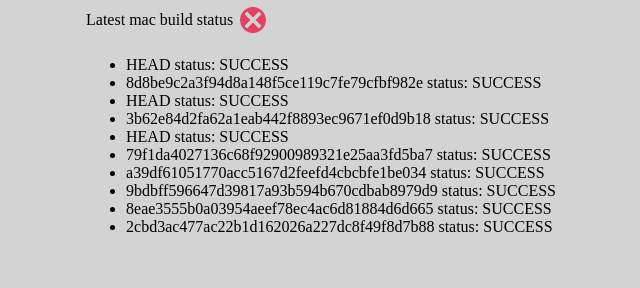
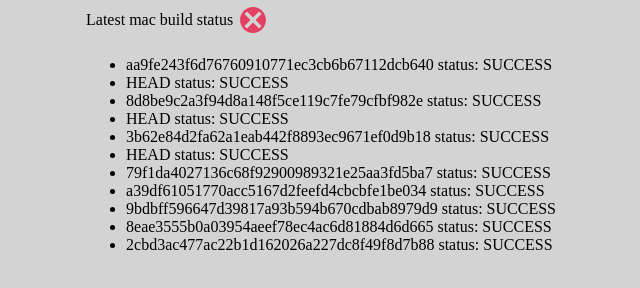
Before and after one commit to robotmorgan/robotmorgan.github.io, a plain HTML site: page index.html in a window 1280 px wide. Shown: the whole page, without its empty margins (319-959 px from the left). Drawn offline with Linux system fonts and the light colour scheme.

Commit message:
Add build status for

```diff
--- a/index.html
+++ b/index.html
@@ -20,6 +20,7 @@ Latest mac build status
 <?xml version="1.0" ?><svg height="40" width="40" id="Layer_1" style="enable-background:new 0 0 612 792;" version="1.1" viewBox="0 0 612 792" xml:space="preserve" xmlns="http://www.w3.org/2000/svg" xmlns:xlink="http://www.w3.org/1999/xlink"><style type="text/css"> .st0{fill:#E44061;} </style><g><path class="st0" d="M562,396c0-141.4-114.6-256-256-256S50,254.6,50,396s114.6,256,256,256S562,537.4,562,396L562,396z M356.8,396 L475,514.2L424.2,565L306,446.8L187.8,565L137,514.2L255.2,396L137,277.8l50.8-50.8L306,345.2L424.2,227l50.8,50.8L356.8,396 L356.8,396z"/></g></svg>
 </div>
 <ul>
+<li>aa9fe243f6d76760910771ec3cb6b67112dcb640 status: SUCCESS</li>
 <li>HEAD status: SUCCESS</li>
 <li>8d8be9c2a3f94d8a148f5ce119c7fe79cfbf982e status: SUCCESS</li>
 <li>HEAD status: SUCCESS</li>
@@ -29,7 +30,7 @@ Latest mac build status
 <li>a39df61051770acc5167d2feefd4cbcbfe1be034 status: SUCCESS</li>
 <li>9bdbff596647d39817a93b594b670cdbab8979d9 status: SUCCESS</li>
 <li>8eae3555b0a03954aeef78ec4ac6d81884d6d665 status: SUCCESS</li>
-<li>2cbd3ac477ac22b1d162026a227dc8f49f8d7b88 status: SUCCESS                              </li>
+<li>2cbd3ac477ac22b1d162026a227dc8f49f8d7b88 status: SUCCESS                               </li>
 </ul>
 </body>
 </html>
```
Also changed, not shown: 2 other files.
